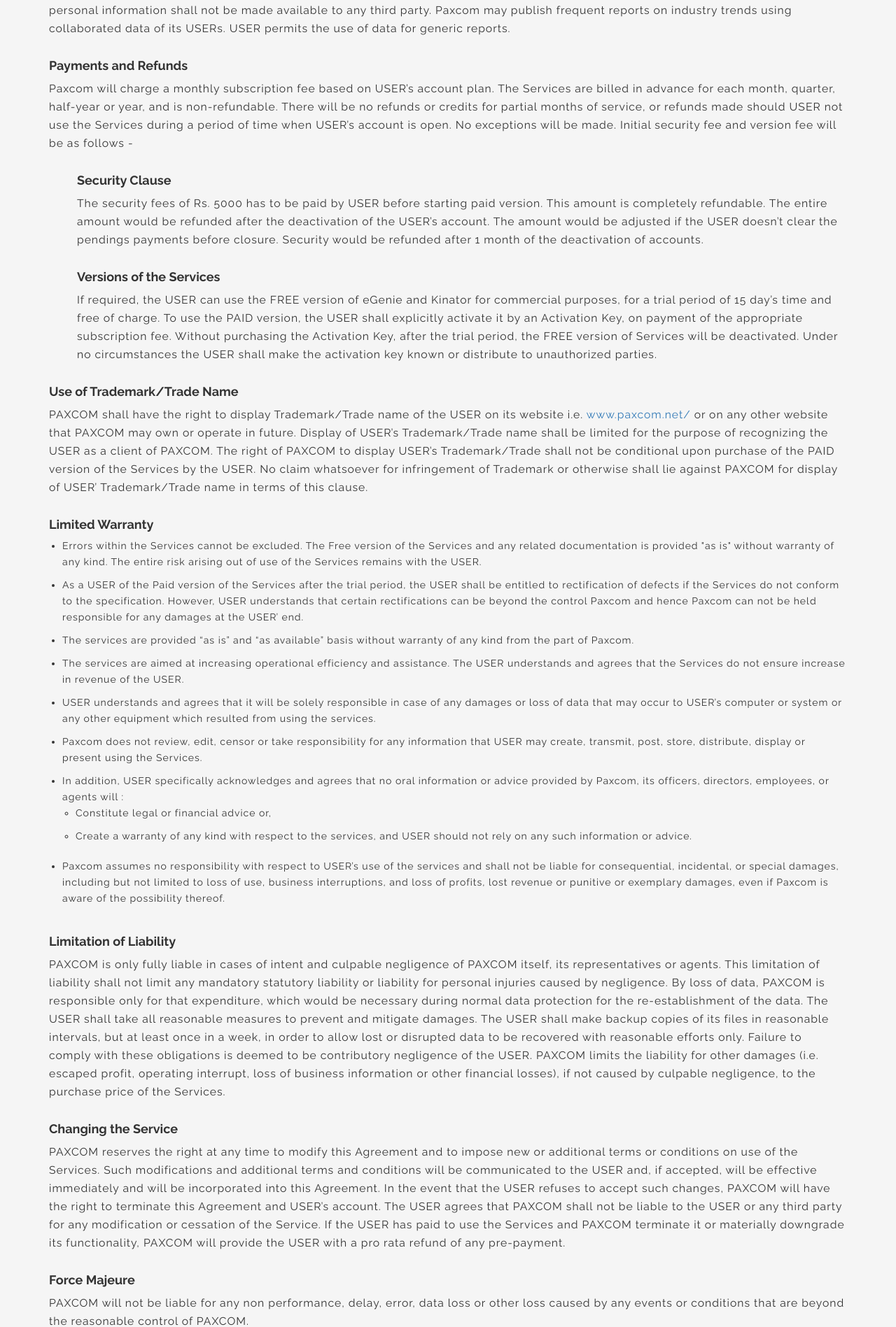
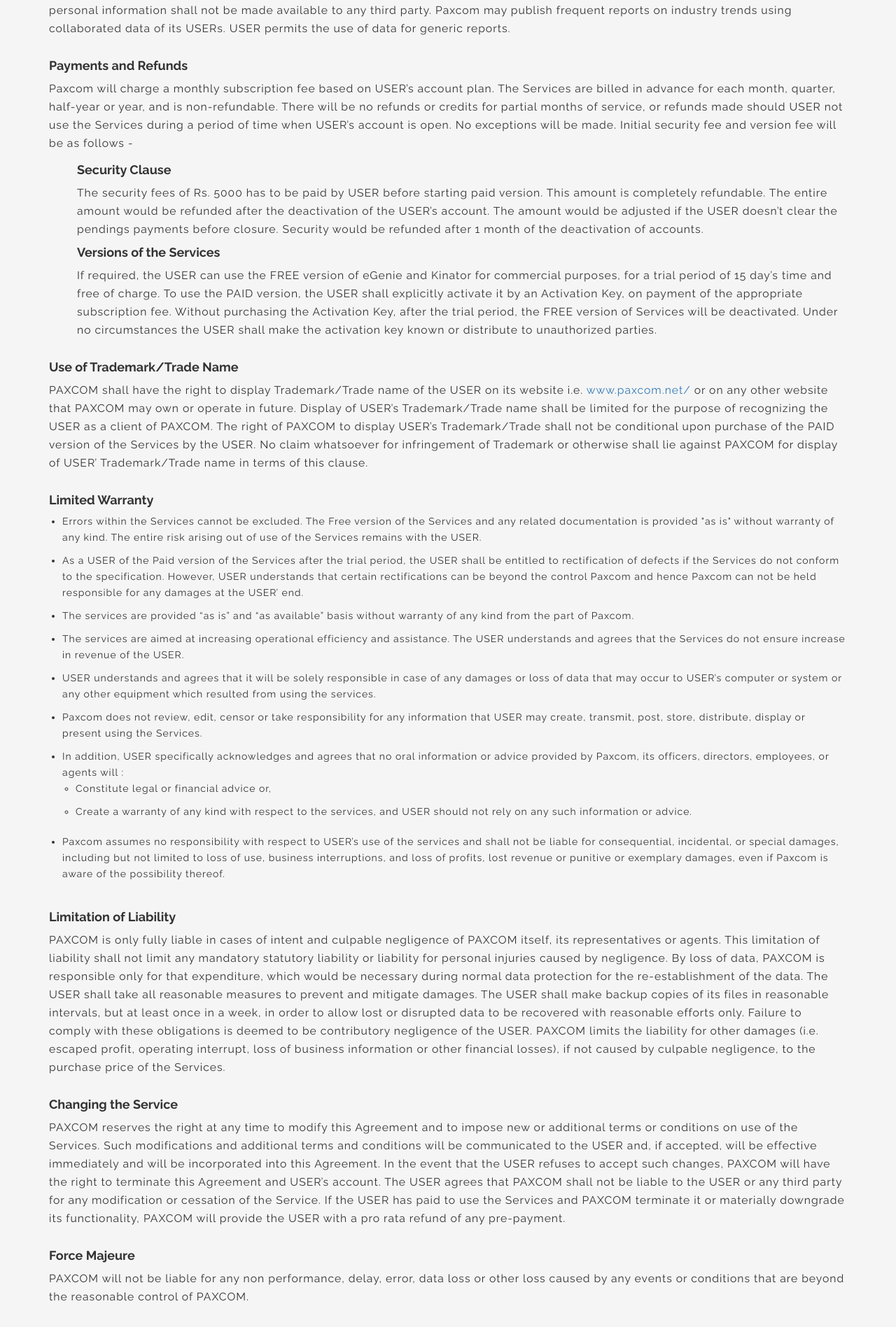
Before and after one commit to paxcom/paxcom.github.io, a Jekyll site: the page built from terms_conditions.md, in a window 1280 px wide. Shown: the part 909-2806 px from the top of the page at 70% size. Built offline with Jekyll 4.4.1, drawn with Linux system fonts in a browser that asks for light colours; comment, search, counter and statistics services are not loaded.

Commit message:
css edit

```diff
--- a/css/style.css
+++ b/css/style.css
@@ -858,7 +858,7 @@
 .why_sec_cont ul{ margin: 0px 0px 0px 19px;}
 .why_sec_cont ul li{  margin: 0; padding: 0 0 10px;font-family: 'Raleway', sans-serif; line-height:23px;letter-spacing: 1px;}
 
-.why_sec_cont .indenttxt{ margin-left: 40px;}
+.why_sec_cont .indenttxt{ margin: 0px 0px 10px 40px; padding: 0;}
 
 
 
```
